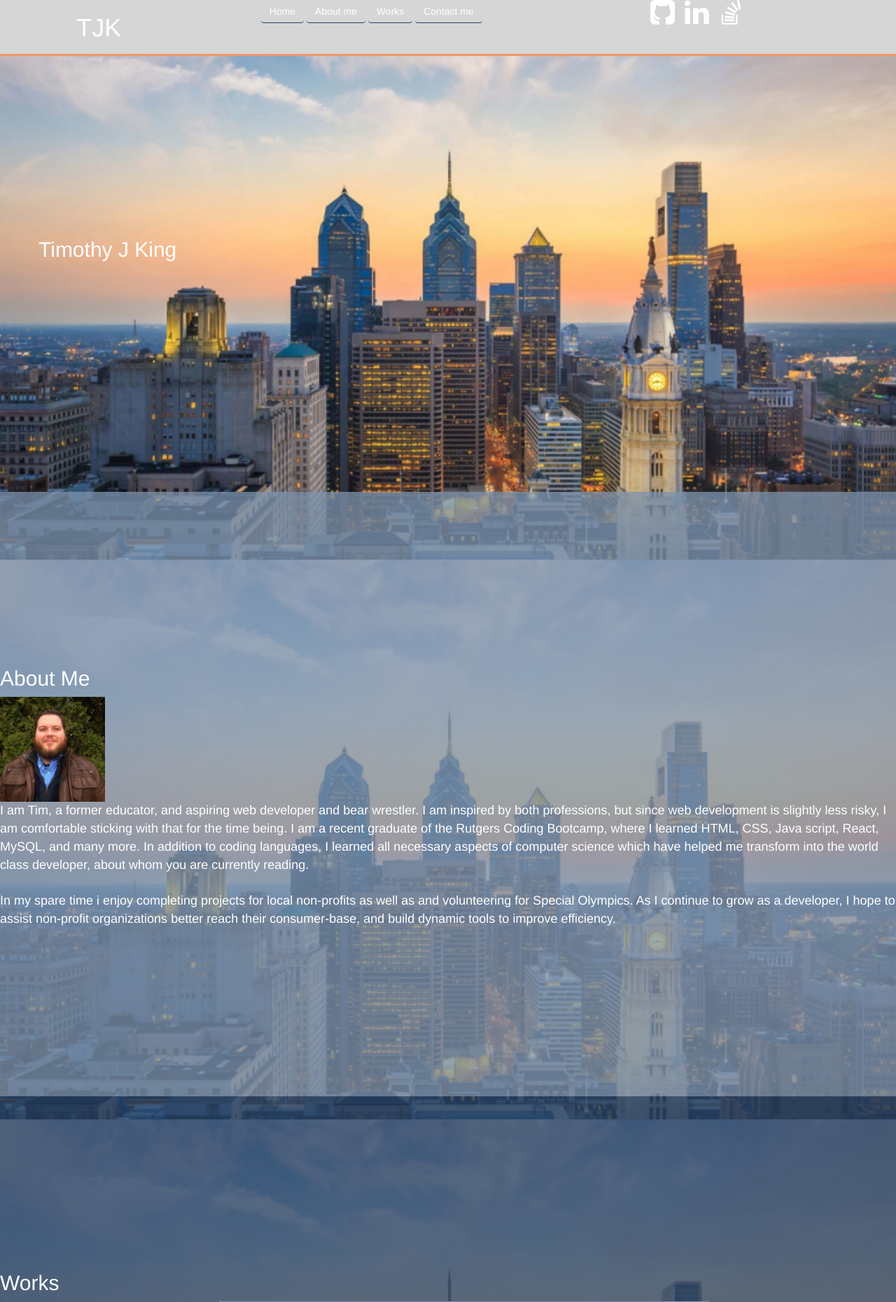
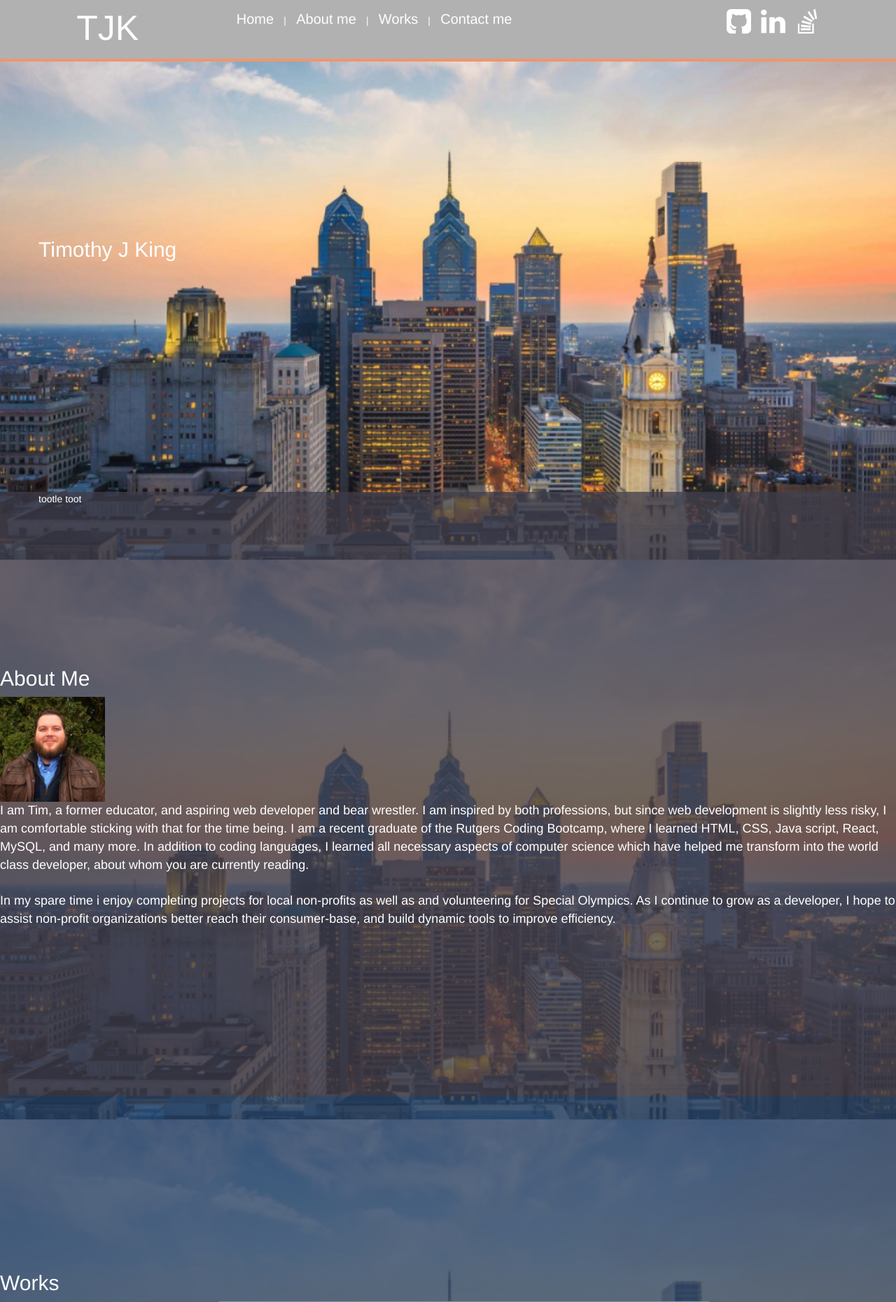
Before and after one commit to tjking20/portfolio, a PHP site: page / in a window 1280 px wide. Shown: the top 1861 px of the page at 70% size. Run offline with PHP 8.4, Linux system fonts and the light colour scheme; some libraries are stand-ins or nearby versions.

Commit message:
added fading feature to home page & added styling to nav-links

```diff
--- a/assets/css/style.css
+++ b/assets/css/style.css
@@ -1,4 +1,4 @@
-/*general*/
+/*=========== general ========*/
 
 body {
     background-image: url("../images/philly.jpg");
@@ -10,42 +10,52 @@ body {
     color: white;
 }
 
-.btn {
-    background-color: rgba(214, 214, 214, 1.00);
-    border: none;
-    border-bottom: 1px solid rgba(36, 64, 100, 1.00);
-}
 
 .content {
     height: auto;
     font-size: 18px;
+    font-weight: 100;
     color: white;
     width: 100%;
     overflow-x: hidden;
     padding: 18% 0;
-    /*box-shadow: 0px 15px 37px -1px rgba(0,0,0,0.75);*/
+}
+
+.push{
+	padding: 25% 0%;
 }
 
 
-/*header  &&  home*/
+/*=========== header  &&  home ========*/
+
+
 .sm-icons {
     height: 35px;
     margin-left: 10px;
 }
 
 #initials {
-    /*float: left;*/
 
+	font-size: 50px;
+	font-weight: 100;
+	padding: 0px;
+	margin: 0px;
 }
 
 #menu {
-    height: 80px;
+    height: 11%;
     width: 100%;
-    background-color: rgba(214, 214, 214, 1);
+    background-color: rgba(177, 177, 177, 1.00);
     position: fixed;
-    border-bottom: 3px solid rgba(241, 149, 108, 1);
+    border-bottom: 4px solid rgba(241, 149, 108, 1);
     vertical-align: center;
+   /* padding: 0px;
+	margin: 0px;*/
     z-index: 15;
+}
+#nav-row{
+	margin-top: 1%;
+	padding: 0%;
 }
 
 
@@ -53,15 +63,34 @@ body {
 	padding: 25% 0%;
 }
 
+.nav-link{
+	height: 10%;
+	position: relative;
+	color: white;
+	font-size: 20px;
+	font-weight: 100;
+	padding: 4% 2%;
+	border-radius: .3em;
+	/*height: inherit;*/
 
-/*bio*/
+}
+
+.nav-link:hover{
+	/*position: inherit;*/
+	background-color:  rgba(36, 64, 100, 1);
+	color: white;
+	text-decoration: none;
+	transition:
+}
+
+
+/*=========== bio ========*/
 
 #about-me {
     z-index: 1;
-    background: rgba(124, 147, 174, .75);
+    /*background: rgba(124, 147, 174, .75);*/
+    background-color: rgba(63, 60, 74, 0.75);
     width: 100%;
-    /*padding: 16% 0;*/
-    /*height: 16%;*/
 }
 
 #tjk {
@@ -69,7 +98,7 @@ body {
 }
 
 
-/*projects*/
+/*=========== projects ========*/
 
 #projects-wrapper {
     /*align-self: center;*/
@@ -93,7 +122,7 @@ body {
 }
 
 
-/*contact form && footer*/
+/*===========contact  &&  footer========*/
 
 #contact {
     background-color: rgba(63, 60, 74, 0.75);
--- a/assets/js/app.js
+++ b/assets/js/app.js
@@ -12,6 +12,11 @@ $(document).ready(function(){
 
 });
 
+$(window).scroll(function(){
+    $("#home").css("opacity", 1 -
+    $(window).scrollTop() / 290);
+  });
+
 
 // $(document).ready(function(){
 // 	var offset = 49;
--- a/index.html
+++ b/index.html
@@ -16,17 +16,23 @@
 <!-- Begin Navbar -->
 
     <nav id="menu">
-        <div class="row">
-            <div class="col-lg-2 col-lg-offset-1">
+        <div class="row" id="nav-row">
+            <div class="col-lg-2 col-lg-offset-1 col-sm-2 ">
                 <h1 id="initials">TJK</h1>
             </div>
-            <div id="nav-buttons" class="col-md-4" align="center">
-                <a href="#home" class="nav-link"><button class="btn btn-primary">Home</button></a>
-                <a href="#about-me" class="nav-link"><button class="btn btn-primary">About me</button></a>
-                <a href="#works" class="nav-link"><button class="btn btn-primary">Works</button></a>
-                <a href="#contact" class="nav-link"><button class="btn btn-primary">Contact me</button></a>
+            <div id="nav-buttons" class="col-lg-5 col-sm-5">
+                <a href="#home" class="nav-link">Home</a> |
+                <a href="#about-me" class="nav-link">About me</a> |
+                <a href="#works" class="nav-link">Works</a> |
+                <a href="#contact" class="nav-link">Contact me</a>
             </div>
-            <div id="nav-links" class="col-md-3" align="right">
+           <!--  <div id="nav-buttons" class="col-lg-4" align="center">
+                <a href="#home" class="nav-link"><button class="btn nav-btn">Home</button></a>
+                <a href="#about-me" class="nav-link"><button class=" btn nav-btn">About me</button></a>
+                <a href="#works" class="nav-link"><button class=" btn nav-btn">Works</button></a>
+                <a href="#contact" class="nav-link"><button class=" btn nav-btn">Contact me</button></a>
+            </div> -->
+            <div id="nav-links" class="col-lg-3 col-sm-3" align="right">
                 <a href="https://github.com/tjking20" target="_blank">
                     <img class="sm-icons" src="assets/images/github.png" alt="picture of Github icon">
                 </a>
@@ -45,21 +51,22 @@
 
         <section class="container" id="home" data-anchor="firstPage">
             <div class="row">
-                <div class="col-md-12">
+                <div class="col-lg-12 col-sm-12">
                     <h2>Timothy J King</h2>
                     <h4></h4>
                 </div>
             </div>
+            <div class="push">
+                tootle toot
+            </div>
         </section>
-        <section class="parallax">
-            <div class="parallax-inner"></div>
-        </section>
+
 
 <!-- Begin about me section -->
 
         <section class="content container" id="about-me" data-anchor="secondPage">
             <div class="row">
-                <div id="bio" class="col-md-12">
+                <div id="bio" class="col-lg-12">
                     <h2>About Me</h2>
                     <img id="tjk" src="assets/images/tjk-image.jpg" alt="Picture of the fabulously handsome Timothy J. King.">
                     <p>I am Tim, a former educator, and aspiring web developer and bear wrestler. I am inspired by both professions, but since web development is slightly less risky, I am comfortable sticking with that for the time being. I am a recent graduate of the Rutgers Coding Bootcamp, where I learned HTML, CSS, Java script, React, MySQL, and many more. In addition to coding languages, I learned all necessary aspects of computer science which have helped me transform into the world class developer, about whom you are currently reading.
@@ -74,37 +81,37 @@
 
         <section class="content container" id="works" data-anchor="thirdPage">
             <div class="row">
-                <div class="col-md-12">
+                <div class="col-lg-12">
                     <h2>Works</h2>
                 </div>
             </div>
             <div class="row">
-                <div id="projects-wrapper" class="col-md-7 col-md-offset-3">
+                <div id="projects-wrapper" class="col-lg-7 col-lg-offset-3">
                     <div class="row">
-                        <div class="col-md-2 projects">
+                        <div class="col-lg-2 projects">
                             <a href="https://github.com/tjking20/PopShop" target="_blank"><img class="image" src="assets/images/popshop-ss.png" alt="screenshot of a login screen"></a>
                         </div>
-                        <div class="col-md-2 projects">
+                        <div class="col-lg-2 projects">
                             <a href="https://github.com/tjking20/week-4-game" target="_blank"><img class="image" src="assets/images/rupee-collector.png" alt="screen shot of rupee collector game"></a>
                         </div>
-                        <div class="col-md-2 projects">
+                        <div class="col-lg-2 projects">
                             <a href=""><img class="image" src="assets/images/widget.jpg" alt="picture of a technical device"></a>
                         </div>
-                        <div class="col-md-2 projects">
+                        <div class="col-lg-2 projects">
                             <a href="" target="_blank"><img class="image" src="assets/images/trivia.jpg" alt="a picture of loaves of bread"></a>
                         </div>
                     </div>
                     <div class="row">
-                        <div class="col-md-2 projects"></div>
-                        <div class="col-md-2 projects"></div>
-                        <div class="col-md-2 projects"></div>
-                        <div class="col-md-2 projects"></div>
+                        <div class="col-lg-2 projects"></div>
+                        <div class="col-lg-2 projects"></div>
+                        <div class="col-lg-2 projects"></div>
+                        <div class="col-lg-2 projects"></div>
                     </div>
                     <div class="row">
-                        <div class="col-md-2 projects"></div>
-                        <div class="col-md-2 projects"></div>
-                        <div class="col-md-2 projects"></div>
-                        <div class="col-md-2 projects"></div>
+                        <div class="col-lg-2 projects"></div>
+                        <div class="col-lg-2 projects"></div>
+                        <div class="col-lg-2 projects"></div>
+                        <div class="col-lg-2 projects"></div>
                     </div>
                 </div>
             </div>
@@ -114,13 +121,13 @@
 
         <section class="content container" id="contact" data-anchor="fourthPage">
             <div class="row">
-                <div class="push" class "col-md-12"></div>
-                <div class="col-md-12">
+                <div class="push" class "col-lg-12"></div>
+                <div class="col-lg-12">
                     <h2>Contact</h2>
                 </div>
             </div>
             <div class="row">
-                <div class="col-md-12">
+                <div class="col-lg-12">
                     <form action="action_page.php">
                         <label for="name">Name</label>
                         <br>
@@ -141,7 +148,7 @@
                 </div>
             </div>
             <footer class="row">
-                <div class="push" class="col-md-12"></div>
+                <div class="push" class="col-lg-12"></div>
                 <div id="footer" align="center">
                     <h5>&#169; Copyright 2016</h5>
                 </div>
```
